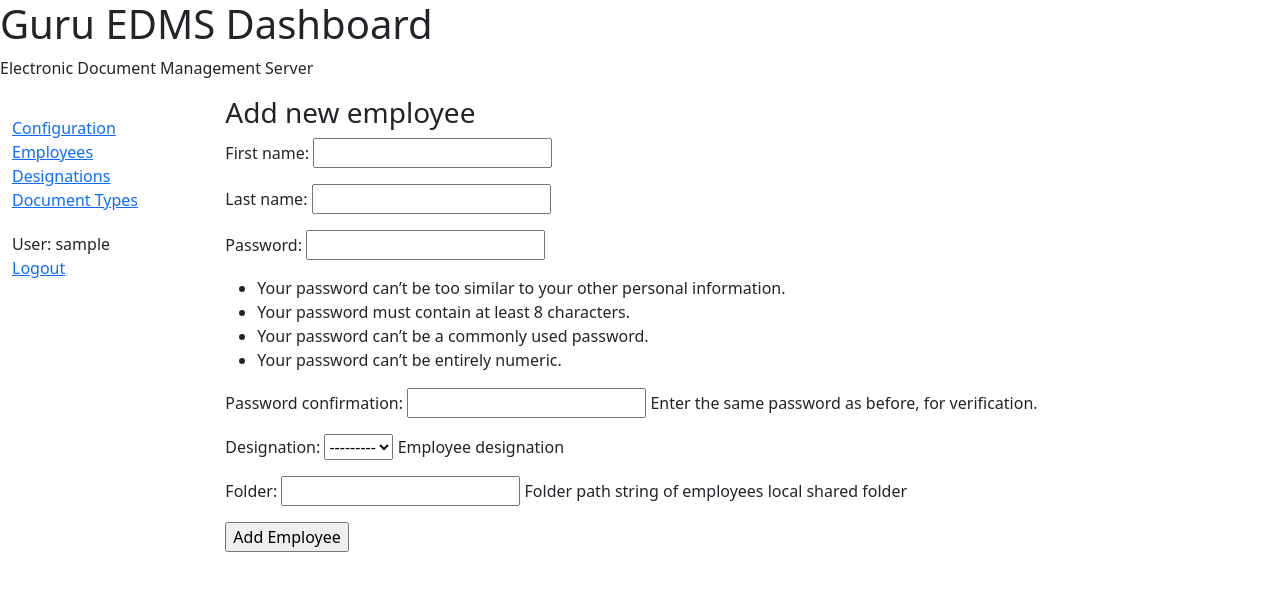
After one commit to aashlok/guru_edms, a Django app: page /company/add-employee/ in a window 1280 px wide. The commit adds this page. Shown: the top 591 px of the page. Run offline with Django 4.2, Linux system fonts and the light colour scheme; the visitor is signed in with stand-in values (Sample User, id 1); data that the repository does not hold is empty.

Commit message:
Add Employee List and Add page

```diff
--- a/company/forms.py
+++ b/company/forms.py
@@ -4,12 +4,6 @@ from django.contrib.auth.models import User
 from django.contrib.auth.forms import UserCreationForm
 
 from .models import Company, Employee, Designation
-
-
-class NewUserForm(UserCreationForm):
-    class Meta:
-        model = User
-        fields = ['first_name', 'last_name', 'password1', 'password2']
 
 
 class CompanySetupForm(ModelForm):
@@ -34,3 +28,15 @@ class DesignationForm(ModelForm):
                   'employee_crud_permission',
                   'project_crud_permission',
                   'document_crud_permission']
+
+
+class NewUserForm(UserCreationForm):
+    class Meta:
+        model = User
+        fields = ['first_name', 'last_name', 'password1', 'password2']
+
+
+class NewEmployeeForm(ModelForm):
+    class Meta:
+        model = Employee
+        fields = ['designation', 'shared_folder']
--- a/company/models.py
+++ b/company/models.py
@@ -50,6 +50,8 @@ Designations of employees in the company.
 Designation is allotted access to document depending on their type.
 Additionally allotted permissions to Create Update Delete operations.
 Must be created before creating employees.
+Providing permissions here saves accessing django admin interface
+as far as possible.
 """
     title = models.CharField(
         max_length=100,
@@ -104,12 +106,12 @@ Important fields are designation and shared folder.
     )
     date_joined = models.DateField(
         null=True, blank=True,
-        help_text='employee join date',
+        help_text='Employee join date',
         verbose_name='Join Date',
     )
     date_left = models.DateField(
         null=True, blank=True,
-        help_text='employee left date',
+        help_text='Employee left date',
         verbose_name='Left Date',
     )
     shared_folder = models.CharField(
--- a/company/templates/common.html
+++ b/company/templates/common.html
@@ -40,7 +40,7 @@
 	      </a>
 	    </li>
             <li>
-	      <a href="Employees">Employees
+	      <a href="{% url 'company:employees' %}">Employees
 	      </a>
 	    </li>
 	    <li>
--- /dev/null
+++ b/company/templates/company/add-employee.html
@@ -0,0 +1,17 @@
+{% extends "common.html" %}
+
+{% block content %}
+
+<div>
+    <form method="POST" action="">
+      {% csrf_token %}
+      <h3>Add new employee</h3>
+
+      {{ user_form.as_p }}
+      {{ employee_form.as_p }}
+
+      <input type="submit" value="Add Employee" />
+    </form>
+</div>
+
+{% endblock %}
--- a/company/urls.py
+++ b/company/urls.py
@@ -9,4 +9,6 @@ urlpatterns = [
     path('initial-setup/', views.initialSetup, name='initial-setup'),
     path('configuration/', views.configuration, name='configuration'),
     path('designations/', views.designations, name='designations'),
+    path('employees/', views.EmployeeListView.as_view(), name='employees'),
+    path('add-employee/', views.addEmployee, name='add-employee'),
 ]
--- a/company/views.py
+++ b/company/views.py
@@ -3,13 +3,16 @@ import os
 from django.shortcuts import render, redirect
 from django.http import HttpResponse, HttpResponseRedirect
 from django.contrib import messages
+from django.views import generic
 from django.contrib.auth.decorators import login_required
+from django.contrib.auth.mixins import LoginRequiredMixin
 from django.contrib.admin.views.decorators import staff_member_required
 from django.contrib.auth.models import User
 
 from document.models import DocumentType
 from .models import Company, Designation, Employee
-from .forms import CompanySetupForm, DesignationForm
+from .forms import (CompanySetupForm, DesignationForm, NewUserForm,
+                    NewEmployeeForm)
 # from project.models import Project
 
 
@@ -18,6 +21,7 @@ from .forms import CompanySetupForm, DesignationForm
 
 def initialSetup(request):
     """
+Step 1
 View sets up company for the first time.
 Create new local admin, not same as django superuser.
 Only admin.company can add Designations, DocumentType and Employees
@@ -89,6 +93,14 @@ Shows summary of configuration.
 @login_required
 @staff_member_required
 def designations(request):
+    """
+Step 3
+Adds designation and shows list
+Most Designations must be set before adding employees
+because designations are essential for access control
+Every designation is attached to type of document given
+designation can access.
+"""
     designation_list = Designation.objects.all()
 
     if request.method == 'POST':
@@ -104,6 +116,46 @@ def designations(request):
 
 
 @login_required
+@staff_member_required
+def addEmployee(request):
+    """
+Step 5
+Adds django inbuilt User and custom employee in the same page.
+Employee primarily holds designation and shared folder info
+Creates employee folder to store local files
+"""
+    if request.method == 'POST':
+        user_form = NewUserForm(request.POST)
+        employee_form = NewEmployeeForm(request.POST)
+        if user_form.is_valid():
+            newuser = user_form.save(commit=False)
+            newuser.username = (newuser.first_name.lower()
+                                + '.' + newuser.last_name.lower())
+            newuser.save()
+            newemployee = employee_form.save(commit=False)
+            newemployee.user = newuser
+            newemployee.shared_folder = os.path.join(
+                newemployee.shared_folder, (newuser.first_name
+                                            + '-' + newuser.last_name)
+            )
+            newemployee.save()
+            os.mkdir(newemployee.shared_folder)  # check errors
+            return redirect('company:employees')
+    else:
+        user_form = NewUserForm()
+        employee_form = NewEmployeeForm()
+
+    context = {'user_form': user_form, 'employee_form': employee_form}
+    return render(request, 'company/add-employee.html', context)
+
+
+# @staff_member_required
+class EmployeeListView(LoginRequiredMixin, generic.ListView):
+    model = Employee
+    template_name = 'company/employees.html'
+
+
+@login_required
 def index(request):
     if request.user.is_staff:
         return redirect('company:configuration')
```
Also changed, not shown: Installation.md (added, +36 -0 lines), company/templates/company/employees.html (added, +19 -0 lines), document/views.py (+8 -1 lines).
